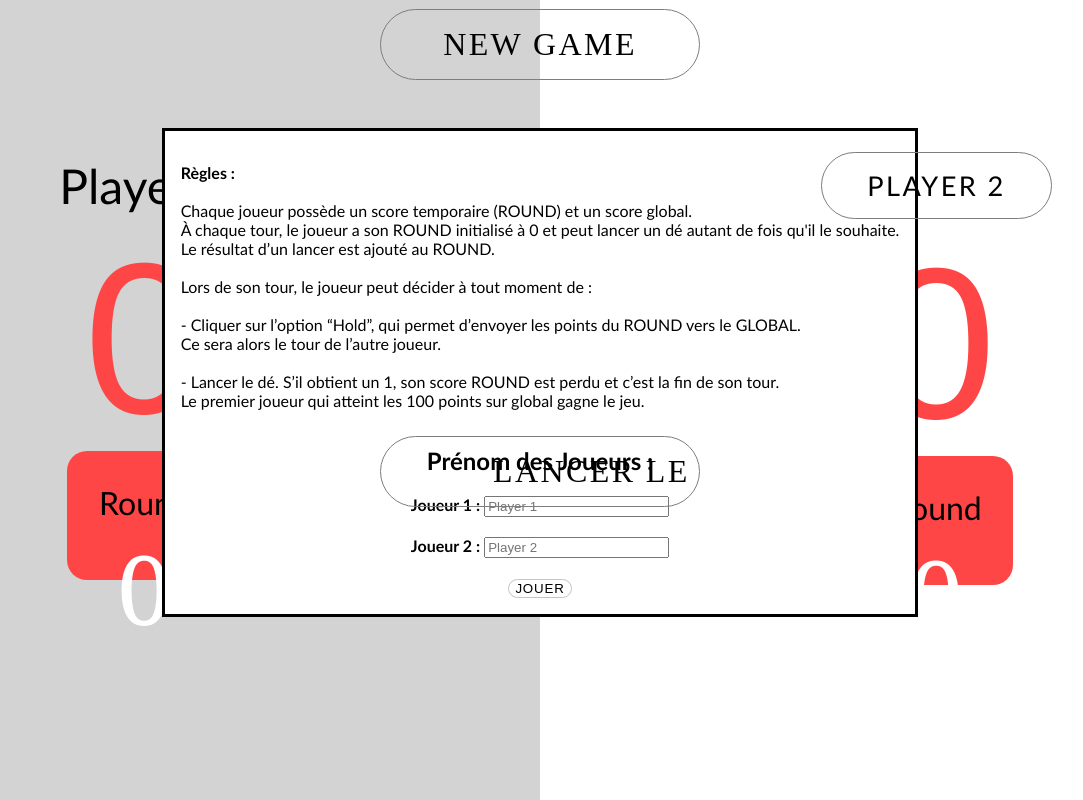
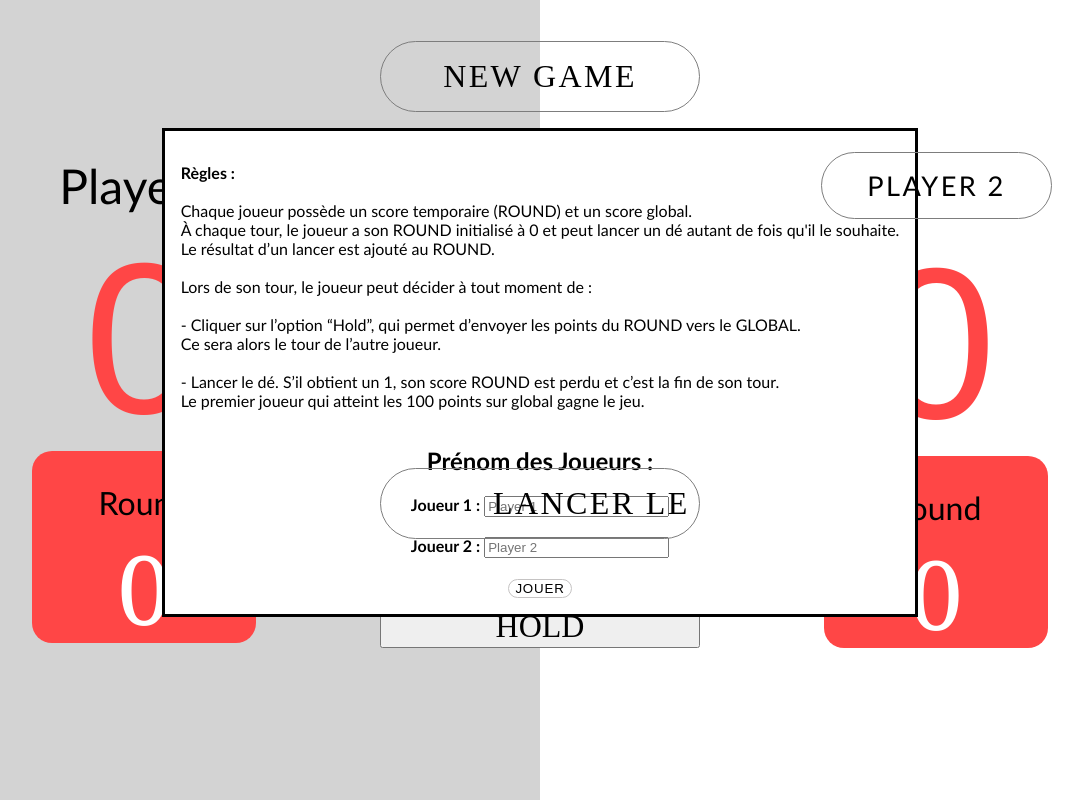
Before and after one commit to RxlBaptiste/GameOFDice, a PHP site: page / in a window 1280 px wide. Shown: the whole page, without its empty margins (100-1183 px from the left). Run offline with PHP 8.4, Linux system fonts and the light colour scheme.

Commit message:
ChangeHeight&Width to Round

```diff
--- a/Style.css
+++ b/Style.css
@@ -141,8 +141,8 @@
 
 /*Round du Joueur 1 & 2*/
 .current{
-    height: 65px;
-    width: 90px;
+    height: 4em;
+    width: 5em;
     border-radius: 20px;
     position: relative;
     top: 2em;
```
